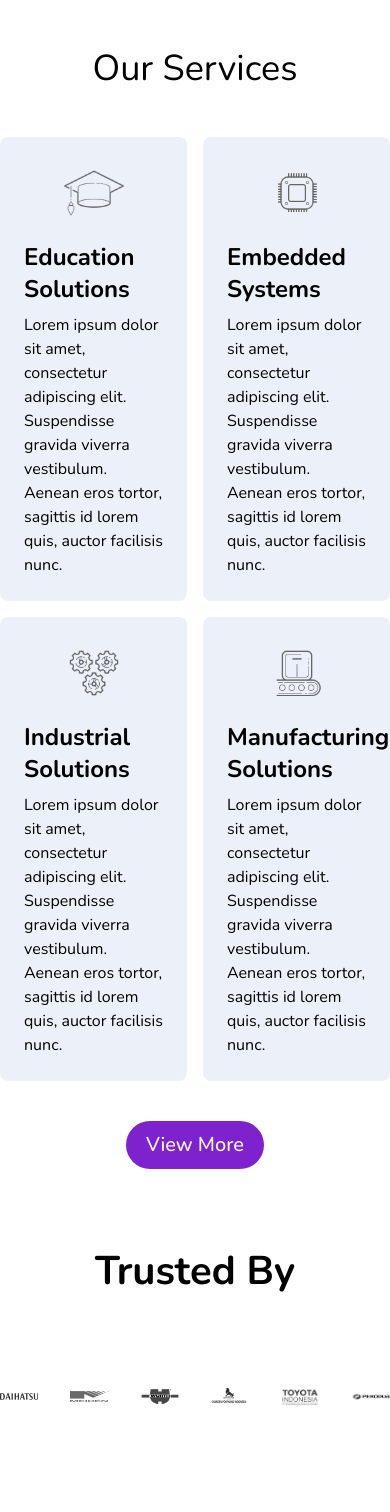
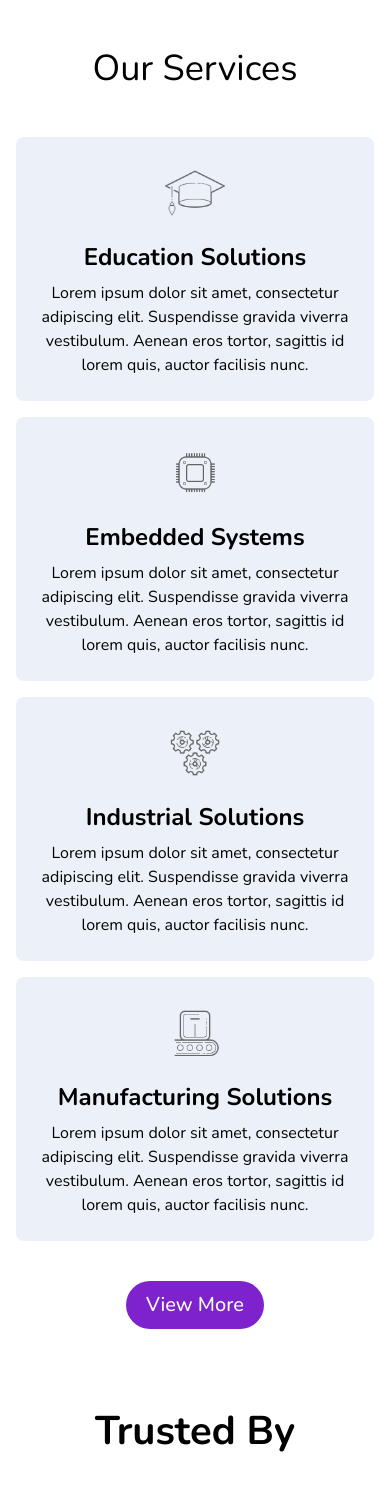
Before and after one commit to signofcommunication/gaws, a Nuxt app: page / in a window 390 px wide. Shown: the part 1200-2712 px from the top of the page. Built offline with nearby package versions, Linux system fonts and the light colour scheme.

Commit message:
Feat: Make home responsive

```diff
--- a/pages/index.vue
+++ b/pages/index.vue
@@ -30,14 +30,16 @@
 
   <!-- Our Services -->
   <section
-    class="container max-w-screen-xl mx-auto flex flex-col justify-center items-center my-16"
+    class="container max-w-screen-xl mx-auto flex flex-col justify-center items-center my-16 px-4"
   >
     <h1 class="text-4xl text-center mb-12">Our Services</h1>
-    <div class="grid grid-cols-2 gap-4 md:grid-cols-4">
+    <div
+      class="grid grid-cols-1 gap-4 sm:grid-cols-2 md:grid-cols-3 lg:grid-cols-4"
+    >
       <div
         v-for="service in servicesImages"
         :key="service.title"
-        class="p-6 rounded-lg shadow-custom bg-[#ecf1f9]"
+        class="p-6 rounded-lg shadow-custom bg-[#ecf1f9] text-center"
       >
         <img
           :src="service.logo"
@@ -59,10 +61,12 @@
 
   <!-- Trusted By -->
   <section
-    class="container max-w-screen-xl flex flex-col mx-auto items-center justify-center my-16"
+    class="container max-w-screen-xl flex flex-col mx-auto items-center justify-center my-16 px-4"
   >
     <h1 class="text-40px font-bold mb-12">Trusted By</h1>
-    <div class="grid grid-cols-6 gap-8 w-full">
+    <div
+      class="grid grid-cols-2 sm:grid-cols-3 md:grid-cols-4 lg:grid-cols-6 gap-8 w-full"
+    >
       <div
         v-for="(link, index) in trustedByImages"
         :key="index"
```
